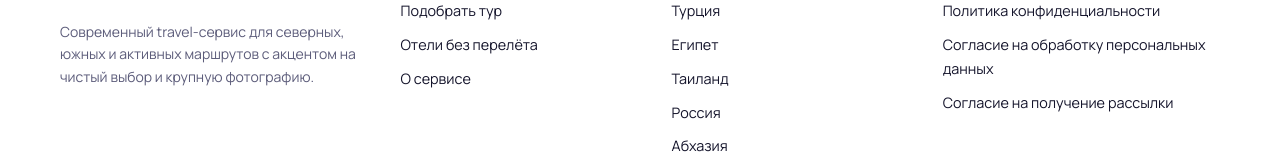
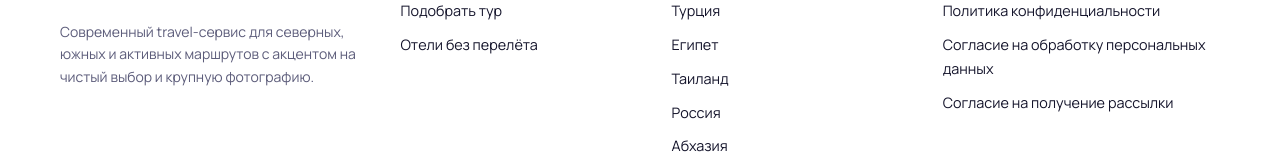
Before and after one commit to esakovdv-ui/travel-app, a Next.js app: page / in a window 1280 px wide. Shown: the part 2042-2199 px from the top of the page. Built offline with nearby package versions, Linux system fonts and the light colour scheme; no server answers; a web font is replaced by a local one.

Commit message:
fix: temporarily hide about page

```diff
--- a/next.config.ts
+++ b/next.config.ts
@@ -7,7 +7,10 @@ const nextConfig: NextConfig = {
     },
   },
   async redirects() {
-    return [{ source: '/stories', destination: '/', permanent: false }];
+    return [
+      { source: '/stories', destination: '/', permanent: false },
+      { source: '/about', destination: '/', permanent: false },
+    ];
   },
   async rewrites() {
     return [
--- a/src/components/layout/site-footer.tsx
+++ b/src/components/layout/site-footer.tsx
@@ -30,7 +30,6 @@ export function SiteFooter() {
             <nav className={styles.columnLinks} aria-label="Основные разделы">
               <Link href="/tours">Подобрать тур</Link>
               <Link href="/hotels">Отели без перелёта</Link>
-              <Link href="/about">О сервисе</Link>
             </nav>
           </div>
 
--- a/src/components/layout/site-header.tsx
+++ b/src/components/layout/site-header.tsx
@@ -17,7 +17,6 @@ import styles from './site-header.module.css';
 const NAV_LINKS = [
   { href: '/tours',   label: 'Туры' },
   { href: '/hotels',  label: 'Отели' },
-  { href: '/about',   label: 'О сервисе' },
 ];
 
 const SEARCH_PILLS = ['Популярно: Турция', 'На новогодние', 'С детьми', 'До 7 дней'];
```
